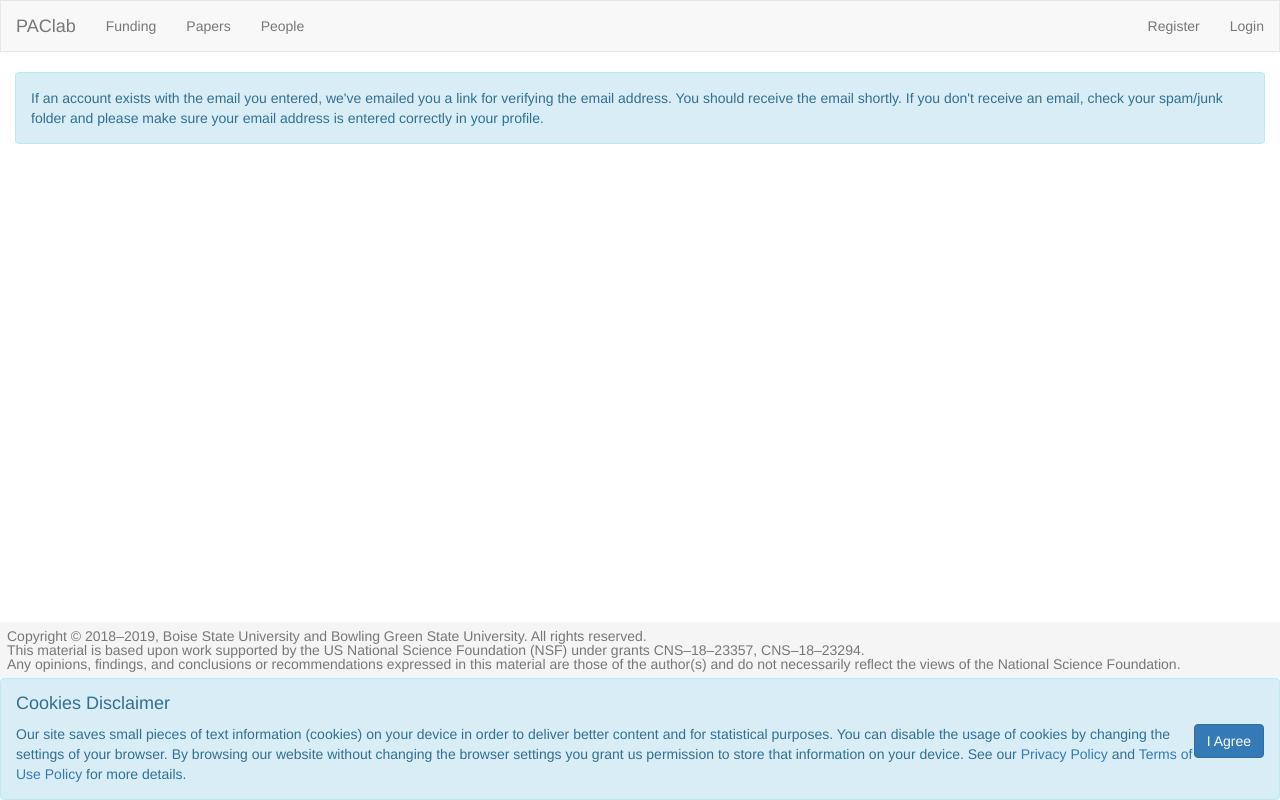
After one commit to unl-pal/argv-www, a Django app: page /verify/email/confirm/ in a window 1280 px wide. The commit adds this page. Run offline with Django 3.2, Linux system fonts and the light colour scheme; some libraries are stand-ins or nearby versions.

Commit message:
refactor to rename activate -> verify for email verification

```diff
--- a/website/templates/website/editprofile.html
+++ b/website/templates/website/editprofile.html
@@ -104,7 +104,7 @@
                     <div class="alert alert-danger">
                         <h4>Email Not Verified</h4>
                         <span>Your email address is currently not verified. Most features of the website will not be available unto you verify a valid email address.<br><br>
-                        You can <a href="{% url 'website:activate_email' %}">re-send the email verification</a> to the email listed below. If the email below is incorrect, please update it.</span>
+                        You can <a href="{% url 'website:verify_email_link' %}">re-send the email verification</a> to the email listed below. If the email below is incorrect, please update it.</span>
                     </div>
                 {% endif %}
                 <form class="form form-default" action="" method="post" enctype="multipart/form-data">
--- a/website/templates/website/account_activation_email.html
+++ b/website/templates/website/email_verification_email.html
@@ -3,5 +3,5 @@ Hi {{ user.username }},
 
 Please click the following link to finalize your PAClab registration:
 
-http://{{ domain }}{% url 'website:activate_account' uidb64=uid token=token %}
+http://{{ domain }}{% url 'website:verify_email' uidb64=uid token=token %}
 {% endautoescape %}
--- /dev/null
+++ b/website/templates/website/verify_email_confirm.html
@@ -0,0 +1,9 @@
+{% extends 'website/base.html' %}
+{% block title %}Email Verification{% endblock %}
+{% block body %}
+    <div class="container-fluid">
+        <div class="alert alert-info">
+            <p>If an account exists with the email you entered, we've emailed you a link for verifying the email address. You should receive the email shortly. If you don't receive an email, check your spam/junk folder and please make sure your email address is entered correctly in your profile.</p>
+        </div>
+    </div>
+{% endblock %}
--- a/website/tokens.py
+++ b/website/tokens.py
@@ -7,4 +7,4 @@ class TokenGenerator(PasswordResetTokenGenerator):
             six.text_type(user.pk) + six.text_type(timestamp) + six.text_type(user.is_active)
         )
 
-account_activation_token = TokenGenerator()
+email_verify_token = TokenGenerator()
--- a/website/urls.py
+++ b/website/urls.py
@@ -15,9 +15,9 @@ urlpatterns = [
     path('logout/', views.logoutView, name='logout'),
     path('register/', views.RegisterView.as_view(), name='register'),
     path('editprofile/', views.profile, name='edit_profile'),
-    path('activate/email/', views.activate_email_link, name='activate_email'),
-    path('activate/email/confirm/', views.activate_email_confirm, name='activate_email_confirm'),
-    path('activate/<uidb64>/<token>/', views.activate_account, name='activate_account'),
+    path('verify/email/', views.verify_email_link, name='verify_email_link'),
+    path('verify/email/confirm/', views.verify_email_confirm, name='verify_email_confirm'),
+    path('verify/<uidb64>/<token>/', views.verify_email, name='verify_email'),
     path('password/change/', views.password_change, name='password_change'),
     path('policies/privacy/', TemplateView.as_view(template_name='website/privacy.html'), name='privacy_policy'),
     path('policies/terms_of_use/', TemplateView.as_view(template_name='website/terms.html'), name='tos'),
--- a/website/views.py
+++ b/website/views.py
@@ -16,7 +16,7 @@ from django.core.mail import EmailMessage
 from .models import Paper, Profile, FilterDetail, ProjectSelector, Filter
 from .forms import UserForm, UserPasswordForm, UserFormLogin, UserFormRegister, ProfileForm, ProjectSelectionForm, FilterDetailForm, FilterFormSet
 from PIL import Image
-from .tokens import account_activation_token
+from .tokens import email_verify_token
 from .validators import validate_gh_token
 
 class PapersView(ListView):
@@ -48,18 +48,18 @@ class RegisterView(View):
             user.profile.token = form.cleaned_data['token']
             user.profile.save()
             login(request, user)
-            activate_email(request, user, 'Verify your email with PAClab')
+            verify_email_link(request, user, 'Verify your email with PAClab')
             messages.info(request, 'Please check and confirm your email to complete registration.')
             return redirect('website:index')
         return render(request, self.template_name, { 'form' : form })
 
-def activate_account(request, uidb64, token):
+def verify_email(request, uidb64, token):
     try:
         uid = urlsafe_base64_decode(uidb64)
         user = User.objects.get(pk=uid)
     except(TypeError, ValueError, OverflowError, User.DoesNotExist):
         user = None
-    if user is not None and  account_activation_token.check_token(user, token):
+    if user is not None and email_verify_token.check_token(user, token):
         user.profile.active_email = True
         user.profile.save()
         login(request, user)
@@ -104,7 +104,7 @@ def profile(request):
             if 'email' in userForm.changed_data:
                 request.user.profile.active_email = False
                 request.user.profile.save()
-                activate_email(request, request.user, 'Verify your email with PAClab')
+                verify_email_link(request, request.user, 'Verify your email with PAClab')
 
             if profileForm.cleaned_data['photo']:
                 image = Image.open(request.user.profile.photo)
@@ -195,22 +195,22 @@ def data_default(request):
     default = pfilter.default_val
     return JsonResponse({ 'data' : data, 'default' : default })
 
-def activate_email_link(request):
-    activate_email(request, request.user, 'Reconfirm email address')
-    return redirect('website:activate_email_confirm')
+def verify_email_link(request):
+    verify_email_link(request, request.user, 'Reconfirm email address')
+    return redirect('website:verify_email_confirm')
 
-def activate_email(request, user, title):
+def verify_email_link(request, user, title):
     current_site = get_current_site(request)
-    message = render_to_string('website/account_activation_email.html', {
+    message = render_to_string('website/email_verification_email.html', {
         'user' : user,
         'domain' : current_site.domain,
         'uid' : urlsafe_base64_encode(force_bytes(user.pk)),
-        'token' : account_activation_token.make_token(user),
+        'token' : email_verify_token.make_token(user),
     })
     to_email = user.email
     email = EmailMessage(title, message, to=[to_email])
     email.send()
-    return redirect('website:activate_email_confirm')
+    return redirect('website:verify_email_confirm')
 
-def activate_email_confirm(request):
-    return render(request, 'website/activate_email_confirm.html')
+def verify_email_confirm(request):
+    return render(request, 'website/verify_email_confirm.html')
```
Also changed, not shown: website/templates/website/activate_email_confirm.html (deleted, +0 -9 lines).
